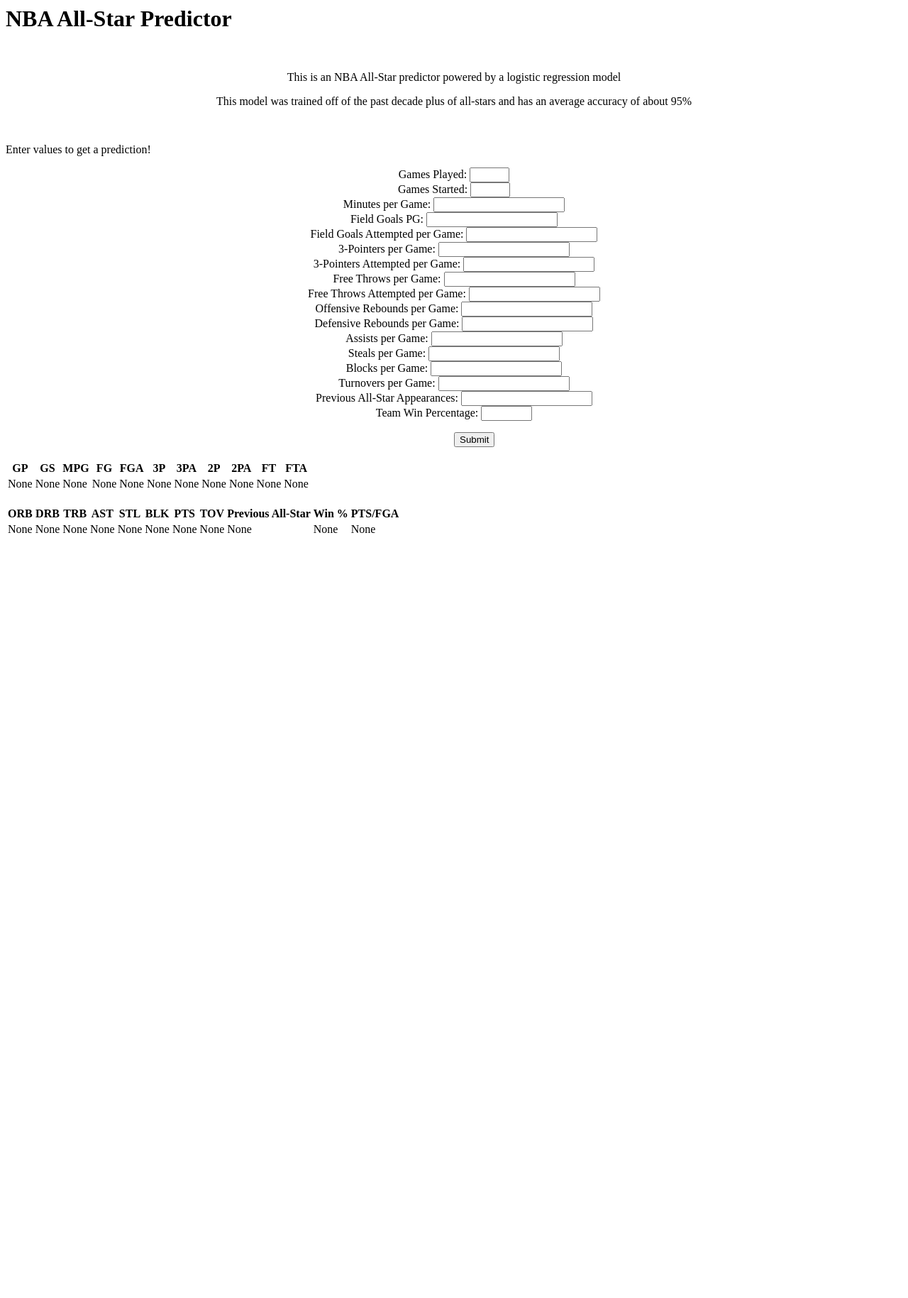
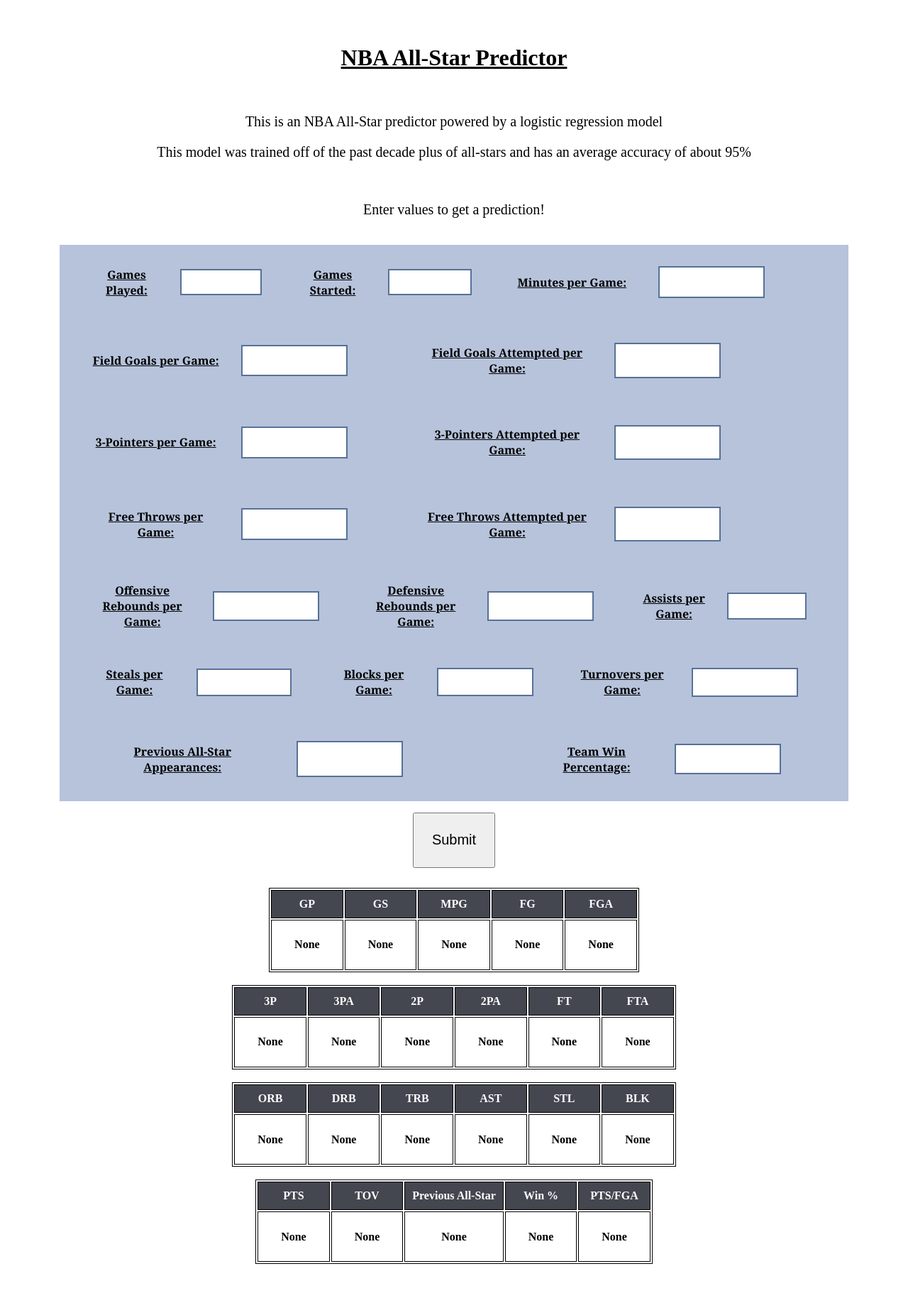
Before and after one commit to chenry22/nba-allstar-predictor, a Flask app: page / in a window 1280 px wide. Shown: the whole page at 71% size. Before the commit the page ends 751 px from the top, so only its background shows below. Run offline with Flask 3, Linux system fonts and the light colour scheme.

Commit message:
cleaned up website a bit/input request working

```diff
--- a/predictor.py
+++ b/predictor.py
@@ -22,3 +22,7 @@
 
 print(log_model.predict_proba(in_df)[0])
 print(log_model.predict(in_df))
+
+def index(req):
+        postData = req.form
+        return postData;
--- a/static/style.css
+++ b/static/style.css
@@ -1,13 +1,115 @@
+p {
+    font-size: 20;
+}
+
+h1.title {
+    margin-top: 5%;
+    text-align: center;
+}
+
 .center {
     text-align: center;
 }
 
-#inputform {
-    line-height: 20px;
+#table_div {
+    margin: 0 auto;
+    padding: 10px;
+}
+
+#table_div table, th, td {
+    border: 1px solid black;
+    margin-left: auto;
+    margin-right: auto;
+}
+
+#inputform label {
+    font-family: Georgia, 'Times New Roman', Times, serif;
+    text-decoration-line: underline;
+}
+
+#table_div th {
+    padding: 10px;
+    background-color: rgb(68, 70, 80);
+    color: white;
+}
+
+#table_div td {
+    padding-left: 2.5vw;
+    padding-right: 2.5vw;
+
+    padding-top: 2vw;
+    padding-bottom: 2vw;
+
+    font-weight: bold;
 }
 
 #button-center {
+    display: flex;
+    justify-content: center;
+}
+
+#button-center button{
+    font-size: 20;
+    padding: 2%;
+}
+
+label {
+    vertical-align: middle;
+    width: 40%;
+    display: inline-block;
     text-align: center;
-    margin-left: 50%;
+
+    padding-left: 3%;
+    padding-right: 3%;
+
+    padding-top: 1%;
+    padding-bottom: 1%;
+
+    font-weight: bold;
+}
+
+input {
+    vertical-align: middle;
+    width: 40%;
+    max-width: 150px;
+    text-align: left;
+
+    padding: 1%;
+    padding-top: 2%;
+    padding-bottom: 2%;
+
+    margin-left: 2%;
+    margin-right: 2%;
+    margin-top: 2%;
+    margin-bottom: 2%;
+
+    border: 2px solid rgb(88, 113, 150);
+
+    font-size: 1.5vw;
+}
+
+#input_table {
+    margin-left: auto;
+    margin-right: auto;
+
+    table-layout: auto;
+    border-collapse: collapse;
+
+    width: 95%;
+}
+
+#input_table td {
+    padding-top: 2%;
+    padding-bottom: 2%;
+
+    border: none;
+}
+
+#form_div {
     display: flex;
+    justify-content: center;
 }
+
+#inputform {
+    background-color: rgb(182, 195, 219);
+}
--- a/templates/index.html
+++ b/templates/index.html
@@ -7,63 +7,151 @@
     <title>NBA All-Star Predictor</title>
   </head>
   <body>
-    <h1>NBA All-Star Predictor</h1>
+    <h1 class="title"><u>NBA All-Star Predictor</u></h1>
     <br>
     <p class="center">This is an NBA All-Star predictor powered by a logistic regression model</p>
     <p class="center">This model was trained off of the past decade plus of all-stars and has an average accuracy of about 95%</p>
     <br>
     <div>
-      <p>Enter values to get a prediction!</p>
-      <p id="input_err"></p>
+      <p class="center">Enter values to get a prediction!</p>
+      <p id="input_err"></p><br>
+      <div id="form_div">
         <form class="center" id="inputform" onsubmit="return false;">
-        <label for="gplayed">Games Played: </label>
-        <input type="number" name="gplayed" min="0" max="82" step="1"><br>
-        <label for="gstarted">Games Started: </label>
-        <input type="number" name="gstarted" min="0" max="82" step="1"><br>
-        <label for="mpg">Minutes per Game: </label>
-        <input type="number" name="mpg" min="0" step="0.01"><br>
-        <label for="fgpg">Field Goals PG: </label>
-        <input type="number" name="fgpg" min="0" step="0.01"><br>
-        <label for="fgapg">Field Goals Attempted per Game: </label>
-        <input type="number" name="fgapg" min="0" step="0.01"><br>
-        <label for="3ppg">3-Pointers per Game: </label>
-        <input type="number" name="3ppg" min="0" step="0.01"><br>
-        <label for="3papg">3-Pointers Attempted per Game: </label>
-        <input type="number" name="3papg" min="0" step="0.01"><br>
-        <label for="ftpg">Free Throws per Game: </label>
-        <input type="number" name="ftpg" min="0" step="0.01"><br>
-        <label for="ftapg">Free Throws Attempted per Game: </label>
-        <input type="number" name="ftapg" min="0" step="0.01"><br>
-        <label for="orbpg">Offensive Rebounds per Game:</label>
-        <input type="number" name="orbpg" min="0" step="0.01"><br>
-        <label for="drpg">Defensive Rebounds per Game: </label>
-        <input type="number" name="drpg" min="0" step="0.01"><br>
-        <label for="apg">Assists per Game:</label>
-        <input type="number" name="apg" min="0" step="0.01"><br>
-        <label for="spg">Steals per Game:</label>
-        <input type="number" name="spg" min="0" step="0.01"><br>
-        <label for="bpg">Blocks per Game:</label>
-        <input type="number" name="bpg" min="0" step="0.01"><br>
-        <label for="tovpg">Turnovers per Game:</label>
-        <input type="number" name="tovpg" min="0" step="0.01"><br>
-        <label for="allstarnum">Previous All-Star Appearances:</label>
-        <input type="number" name="allstarnum" min="0" step="1"><br>
-        <label for="winpct">Team Win Percentage:</label>
-        <input type="number" name="winpct" min="0" max="1" step="0.01"><br>
+          <table id="input_table">
+            <tr>
+              <td>
+                <label for="gplayed">Games Played:</label>
+                <input type="number" name="gplayed" min="0" max="82" step="1">
+              </td>
+
+              <td>
+                <label for="gstarted">Games Started:</label>
+                <input type="number" name="gstarted" min="0" max="82" step="1">
+              </td>
+
+              <td>
+                <label for="mpg">Minutes per Game:</label>
+                <input type="number" name="mpg" min="0" step="0.01">
+              </td>
+            </tr>
+          </table>
+
+          <table id="input_table">
+            <tr>
+              <td>
+                <label for="fgpg">Field Goals per Game:</label>
+                <input type="number" name="fgpg" min="0" step="0.01">
+              </td>
+
+              <td>
+                <label for="fgapg">Field Goals Attempted per Game:</label>
+                <input type="number" name="fgapg" min="0" step="0.01">
+              </td>
+            </tr>
+
+            <tr>
+              <td>
+                <label for="3ppg">3-Pointers per Game:</label>
+                <input type="number" name="3ppg" min="0" step="0.01">
+              </td>
+
+              <td>
+                <label for="3papg">3-Pointers Attempted per Game:</label>
+                <input type="number" name="3papg" min="0" step="0.01">
+              </td>
+            </tr>
+
+            <tr>
+              <td>
+                <label for="ftpg">Free Throws per Game:</label>
+                <input type="number" name="ftpg" min="0" step="0.01">
+              </td>
+
+              <td>
+                <label for="ftapg">Free Throws Attempted per Game:   </label>
+                <input type="number" name="ftapg" min="0" step="0.01">
+              </td>
+            </tr>
+          </table>
+
+          <table id="input_table">
+            <tr>
+              <td>
+                <label for="orbpg">Offensive Rebounds per Game:   </label>
+                <input type="number" name="orbpg" min="0" step="0.01">
+              </td>
+
+              <td>
+                <label for="drpg">Defensive Rebounds per Game:   </label>
+                <input type="number" name="drpg" min="0" step="0.01">
+              </td>
+
+              <td>
+                <label for="apg">Assists per Game:   </label>
+                <input type="number" name="apg" min="0" step="0.01">
+              </td>
+            </tr>
+          </table>
+
+          <table id="input_table">
+            <tr>
+              <td>
+                <label for="spg">Steals per Game:    </label>
+                <input type="number" name="spg" min="0" step="0.01">
+              </td>
+
+              <td>
+                <label for="bpg">Blocks per Game:   </label>
+                <input type="number" name="bpg" min="0" step="0.01">
+              </td>
+
+              <td>
+                <label for="tovpg">Turnovers per Game:   </label>
+                <input type="number" name="tovpg" min="0" step="0.01">
+              </td>
+            </tr>
+          </table>
+
+          <table id="input_table">
+            <tr>
+              <td>
+                <label for="allstarnum">Previous All-Star Appearances:   </label>
+                <input type="number" name="allstarnum" min="0" step="1">
+              </td>
+
+              <td>
+                <label for="winpct">Team Win Percentage:   </label>
+                <input type="number" name="winpct" min="0" max="1" step="0.01">
+              </td>
+            </tr>
+          </table>
         </form>
+      </div>
       <div id="button-center">
         <button onclick="submitData()">Submit</button>
       </div>
     </div>
 
     <br>
-    <table id="show_vals_1">
+    <div id="table_div">
+      <table class="center" id="show_vals_1">
         <tr>
           <th>GP</th>
           <th>GS</th>
           <th>MPG</th>
           <th>FG</th>
           <th>FGA</th>
+        </tr>
+        <tr>
+          <td id="tgp">None</td>
+          <td id="tgs">None</td>
+          <td id="tmpg">None</td>
+          <td id="tfgpg">None</td>
+          <td id="tfgapg">None</td>
+        </tr>
+      </table><br>
+      <table class="center" id="show_vals_2">
+        <tr>
           <th>3P</th>
           <th>3PA</th>
           <th>2P</th>
@@ -72,11 +160,6 @@
           <th>FTA</th>
         </tr>
         <tr>
-        <td id="tgp">None</td>
-        <td id="tgs">None</td>
-        <td id="tmpg">None</td>
-        <td id="tfgpg">None</td>
-        <td id="tfgapg">None</td>
           <td id="t3ppg">None</td>
           <td id="t3papg">None</td>
           <td id="t2ppg">None</td>
@@ -85,7 +168,7 @@
           <td id="tftapg">None</td>
         </tr>
       </table><br>
-    <table id="show_vals_2">
+      <table class="center" id="show_vals_3">
         <tr>
           <th>ORB</th>
           <th>DRB</th>
@@ -93,11 +176,6 @@
           <th>AST</th>
           <th>STL</th>
           <th>BLK</th>
-        <th>PTS</th>
-        <th>TOV</th>
-        <th>Previous All-Star</th>
-        <th>Win %</th>
-        <th>PTS/FGA</th>
         </tr>
         <tr>
           <td id="torbpg">None</td>
@@ -106,13 +184,25 @@
           <td id="tapg">None</td>
           <td id="tspg">None</td>
           <td id="tbpg">None</td>
+        </tr>
+      </table><br>
+      <table class="center" id="show_vals_4">
+        <tr>
+          <th>PTS</th>
+          <th>TOV</th>
+          <th>Previous All-Star</th>
+          <th>Win %</th>
+          <th>PTS/FGA</th>
+        </tr>
+        <tr>
           <td id="tppg">None</td>
           <td id="ttovpg">None</td>
           <td id="tprevallstar">None</td>
           <td id="twinpct">None</td>
           <td id="tpts_fga">None</td>
         </tr>
-    </table><br>
+      </table>
+    </div><br>
     <p id="return_pct"></p>
     <p id="return_dec"></p>
   </body>
```
Also changed, not shown: static/main.js (+50 -5 lines). Lines whose indentation alone changed are shown as unchanged.
